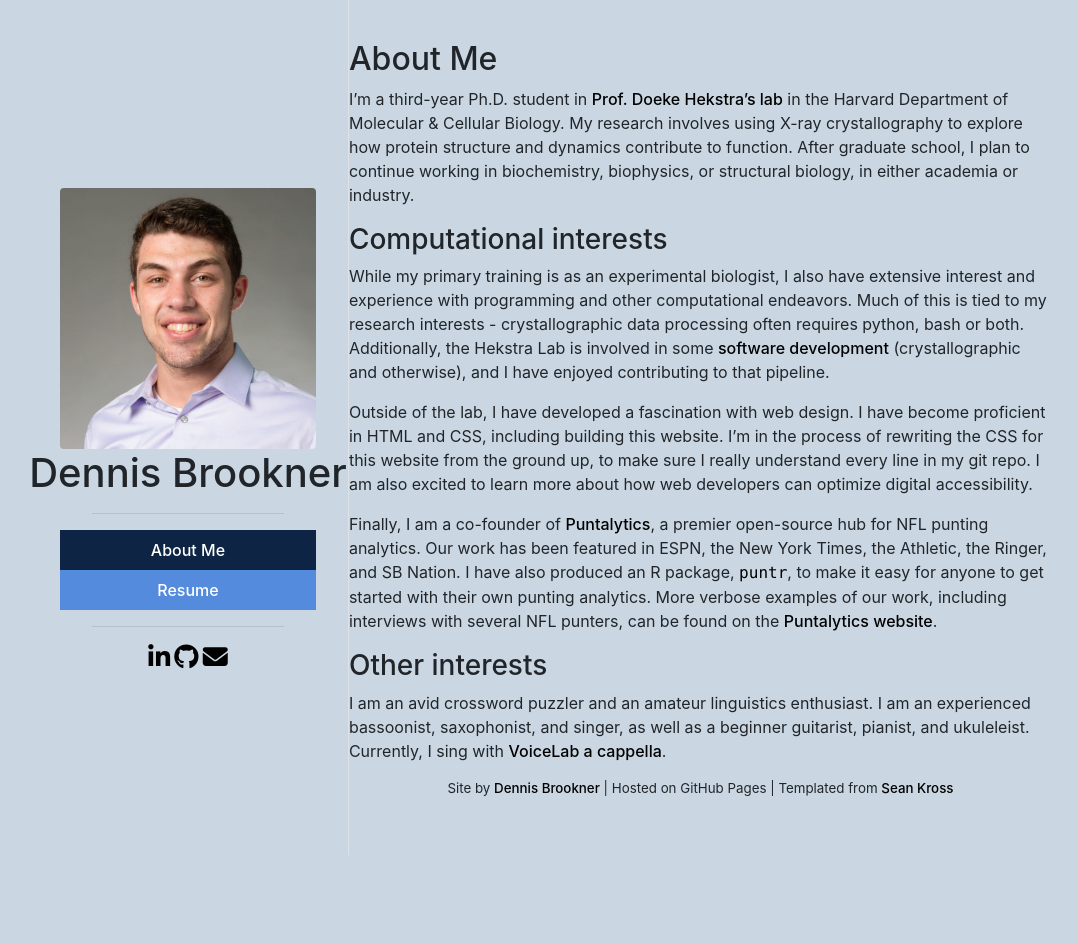
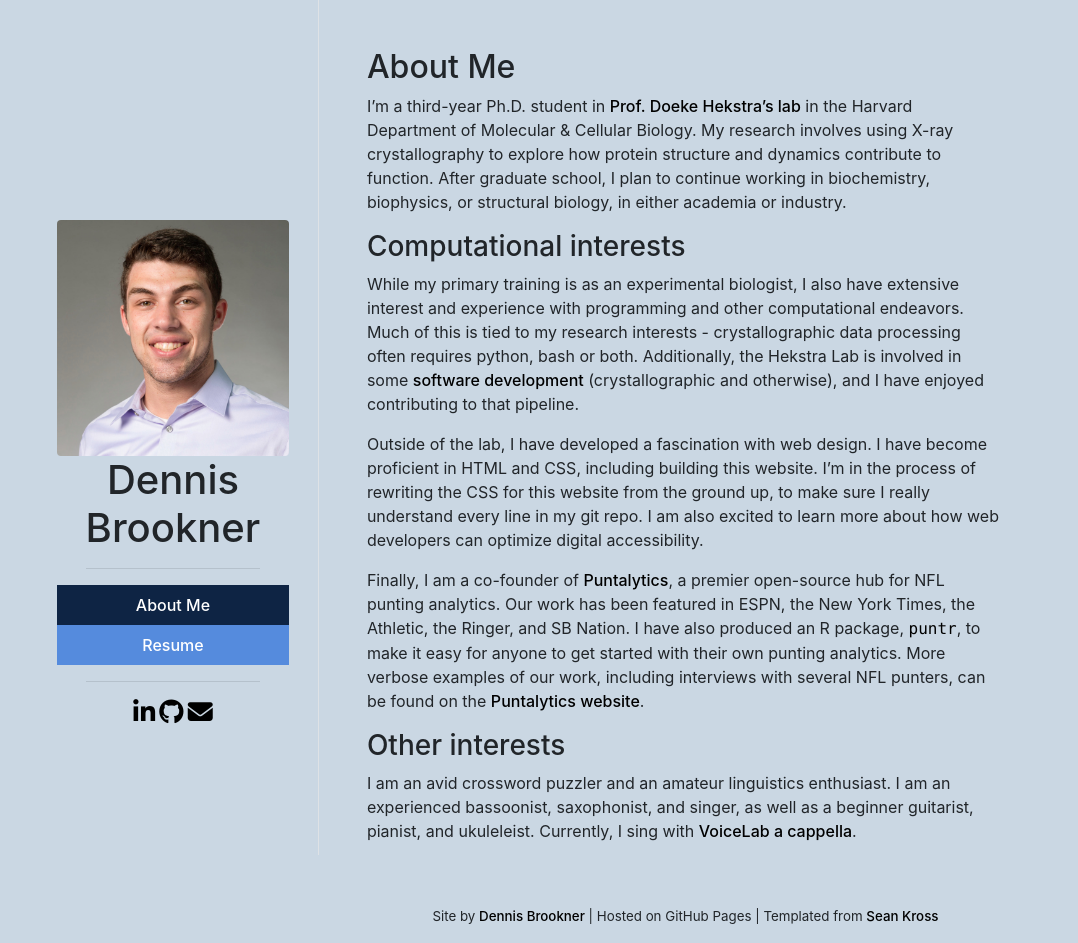
Before and after one commit to dennisbrookner/dennisbrookner.github.io, a Jekyll site: the page built from index.md, in a window 1280 px wide. Shown: the whole page, without its empty margins (100-1178 px from the left). Built offline with Jekyll 4.4.1, drawn with Linux system fonts in a browser that asks for light colours; nearby versions of some CDN libraries; before the commit the page ends 900 px from its top, so only the background shows below that.

Commit message:
Update flexcolumns.html

```diff
--- a/_layouts/flexcolumns.html
+++ b/_layouts/flexcolumns.html
@@ -24,8 +24,8 @@
     <div class="flex-column vr-workaround">
       <!-- this is a vertical rule between the columns -->
     </div>
-    <div class="flex-column col px-5 align-items-center align-self-center mh-100" style="overflow-y: scroll;">
-      <div class="my-5" id="content">
+    <div class="flex-column col pad-lr-3rem align-items-center align-self-center mh-100" style="overflow-y: scroll;">
+      <div class="pad-tb-3rem" id="content">
         {{ content }}
       </div>
       <footer>
```
